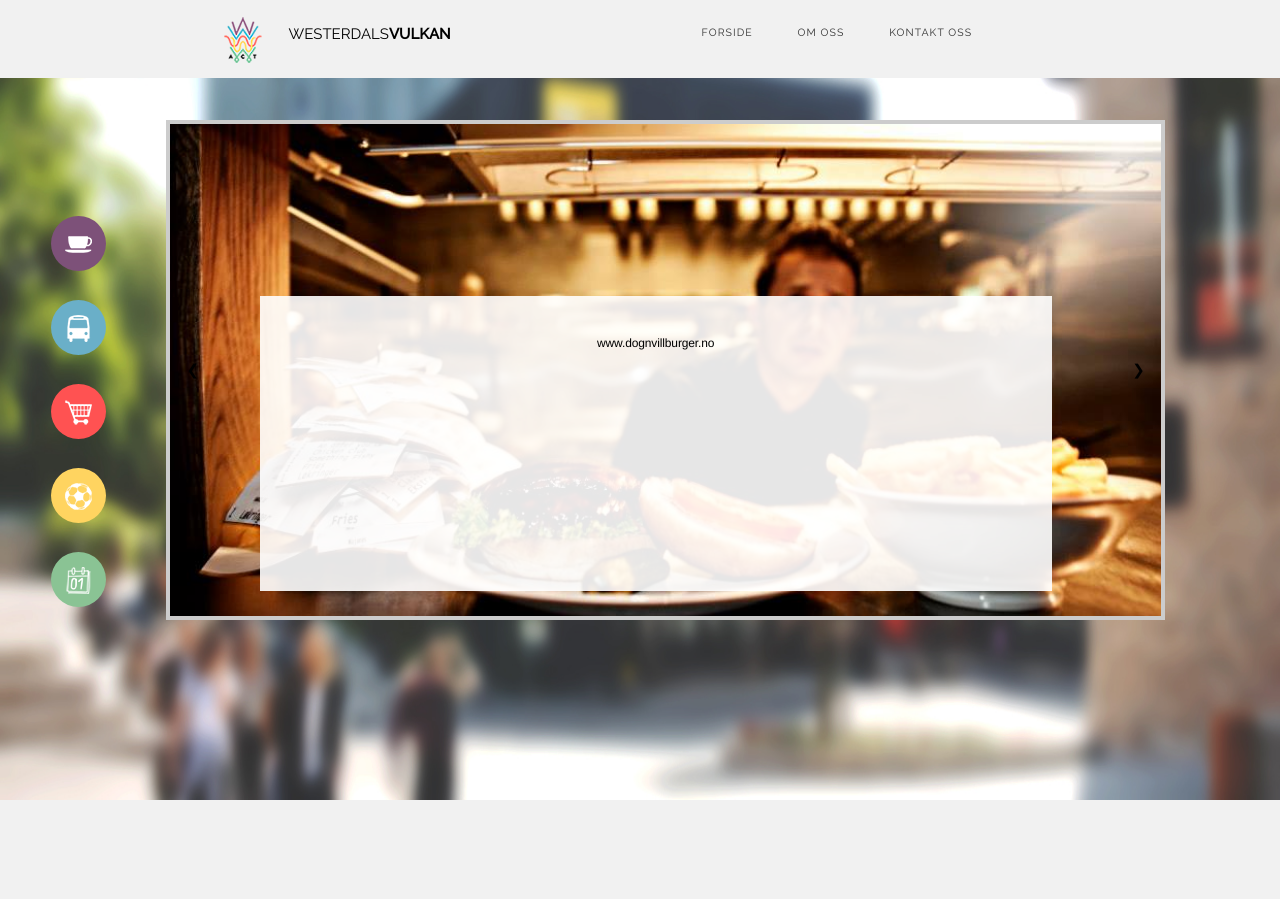
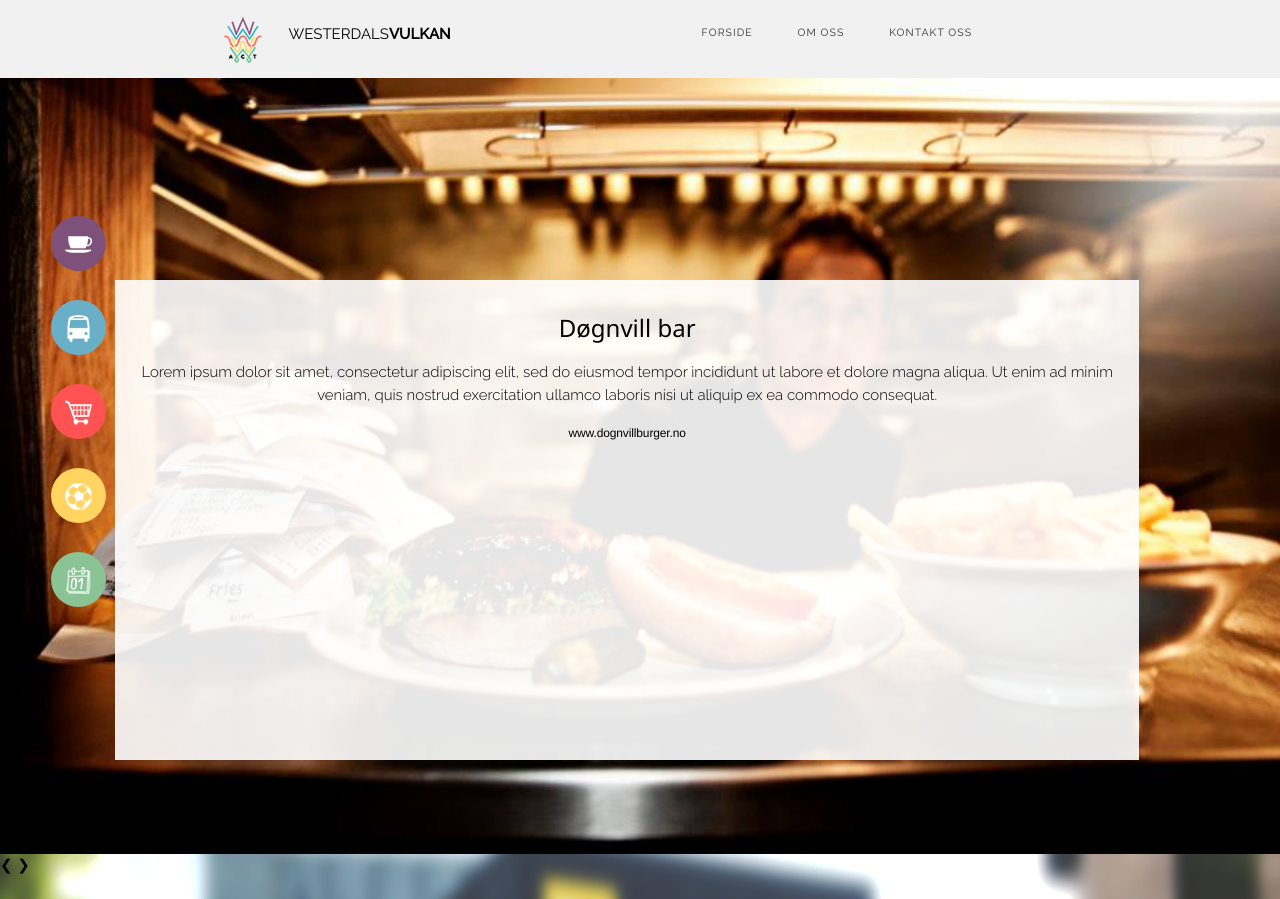
Before and after one commit to Hundur/EksamenProsjekt2017, a PHP site: page /food.php in a window 1280 px wide. Before the commit the page ends 800 px from the top, so only its background shows below. Run offline with PHP 8.4, Linux system fonts and the light colour scheme.

Commit message:
Updated food.php

```diff
--- a/food.php
+++ b/food.php
@@ -28,52 +28,145 @@ include_once('header.php');
 
 			<a href="arrangements.php" class = menucircle2 id = arrangement2> <p class = "menutext2" id = "menutext25"><img src="img/icons/arrangement-27.png" alt="icons"></p></a>
 
+
 		    <!-- End of main navbar -->
 
-			<div id="container">
 
-            <div class="Slides">
-                 <div class="textbox">
-                    <h3><b></b></h3>
-				    <p></p>
-					 <p><a href="http://www.dognvillburger.no/">www.dognvillburger.no</a></p>
-                </div>
+
+			  <div class="slide-container">
+          <div class="Slide fade">
           <img src="img/Restaurants/dognvill.jpg" style="width:100%">
+	      <div class="textbox"><h3>Døgnvill bar</h3>
+			  <p>Lorem ipsum dolor sit amet, consectetur adipiscing elit, sed do eiusmod tempor incididunt ut labore et dolore magna aliqua. Ut enim ad minim veniam, quis nostrud exercitation ullamco laboris nisi ut aliquip ex ea commodo consequat.</p>
+					 <p><a href="http://www.dognvillburger.no/">www.dognvillburger.no</a></p></div>
               </div>
 
-            <div class="Slides">
-                 <div class="textbox">
-                    <h3><b>Kantina Vulkan</b></h3>
-				    <p></p>
-                </div>
+          <div class="Slide fade">
           <img src="img/Restaurants/kantina.jpg" style="width:100%">
-            </div>
-	   <button class="w3-button w3-transparent w3-display-left" onclick="plusDivs(-1)">&#10094;</button>
-            <button class="w3-button w3-transparent w3-display-right" onclick="plusDivs(1)">&#10095;</button>
+	      <div class="textbox"><h3>Kantina Vulkan</h3>
+			  <p></p></div>
              </div>
 
-                <!-- End of container -->
+          <div class="Slide fade">
+          <img src="img/Restaurants/mathallen.jpg" style="width:100%">
+			  <div class="textbox"><h3>Mathallen</h3>
+				  <p></p></div>
+             </div>
+
+		  <div class="Slide fade">
+          <img src="img/Restaurants/" style="width:100%">
+          <div class="textbox"><h3>?</h3>
+			  <p></p></div>
+             </div>
+
+				  <div class="Slide fade">
+          <img src="img/Restaurants/" style="width:100%">
+          <div class="textbox"><h3>?</h3>
+			  <p></p></div>
+             </div>
+
+				  <div class="Slide fade">
+          <img src="img/Restaurants/" style="width:100%">
+          <div class="textbox"><h3>?</h3>
+			  <p></p></div>
+             </div>
+
+				  <div class="Slide fade">
+          <img src="img/Restaurants/" style="width:100%">
+          <div class="textbox"><h3>?</h3>
+			  <p></p></div>
+             </div>
+
+				  <div class="Slide fade">
+          <img src="img/Restaurants/" style="width:100%">
+          <div class="textbox"><h3>?</h3>
+			  <p></p></div>
+             </div>
+
+				  <div class="Slide fade">
+          <img src="img/Restaurants/" style="width:100%">
+          <div class="textbox"><h3>?</h3>
+			  <p></p></div>
+             </div>
+
+				  <div class="Slide fade">
+          <img src="img/Restaurants/" style="width:100%">
+          <div class="textbox"><h3>?</h3>
+			  <p></p></div>
+             </div>
+
+				  <div class="Slide fade">
+          <img src="img/Restaurants/" style="width:100%">
+          <div class="textbox"><h3>?</h3>
+			  <p></p></div>
+             </div>
+
+
+          <a class="back" onclick="plusSlides(-1)">&#10094;</a>
+          <a class="forward" onclick="plusSlides(1)">&#10095;</a>
+             </div>
+
+		      <br>
+
+          <div style="text-align:center">
+            <span class="dot" onclick="currentSlide(1)"></span>
+            <span class="dot" onclick="currentSlide(2)"></span>
+            <span class="dot" onclick="currentSlide(3)"></span>
+
+		             </div>  <!-- End of slider -->
+
+
 
 		 <script>
+
 		var slideIndex = 1;
-        showDivs(slideIndex);
 
-        function plusDivs(n) {
-        showDivs(slideIndex += n);
+	    showSlides(slideIndex);
+
+
+				function plusSlides(n) {
+
+					showSlides(slideIndex += n);
 				}
 
-        function showDivs(n) {
+				function currentSlide(n) {
+
+					showSlides(slideIndex = n);
+
+				}
+
+				function showSlides(n) {
+
 					var i;
-        var x = document.getElementsByClassName("Slides");
-        if (n > x.length) {slideIndex = 1}
-        if (n < 1) {slideIndex = x.length}
-        for (i = 0; i < x.length; i++) {
-        x[i].style.display = "none";
+
+					var slides = document.getElementsByClassName("Slide");
+
+					var dots = document.getElementsByClassName("dot");
+
+					if (n > slides.length) {slideIndex = 1}
+
+					if (n < 1) {slideIndex = slides.length}
+
+					for (i = 0; i < slides.length; i++) {
+
+						slides[i].style.display = "none";
+
 					}
-        x[slideIndex-1].style.display = "block";
+
+		for (i = 0; i < dots.length; i++) {
+
+			dots[i].className = dots[i].className.replace(" active", "");
+
 		}
+
+		slides[slideIndex-1].style.display = "block";
+
+		dots[slideIndex-1].className += " active";
+
+			}
+
     </script>
 
+
 	     </body>
-
        </html>
```
Lines whose indentation alone changed are shown as unchanged.
